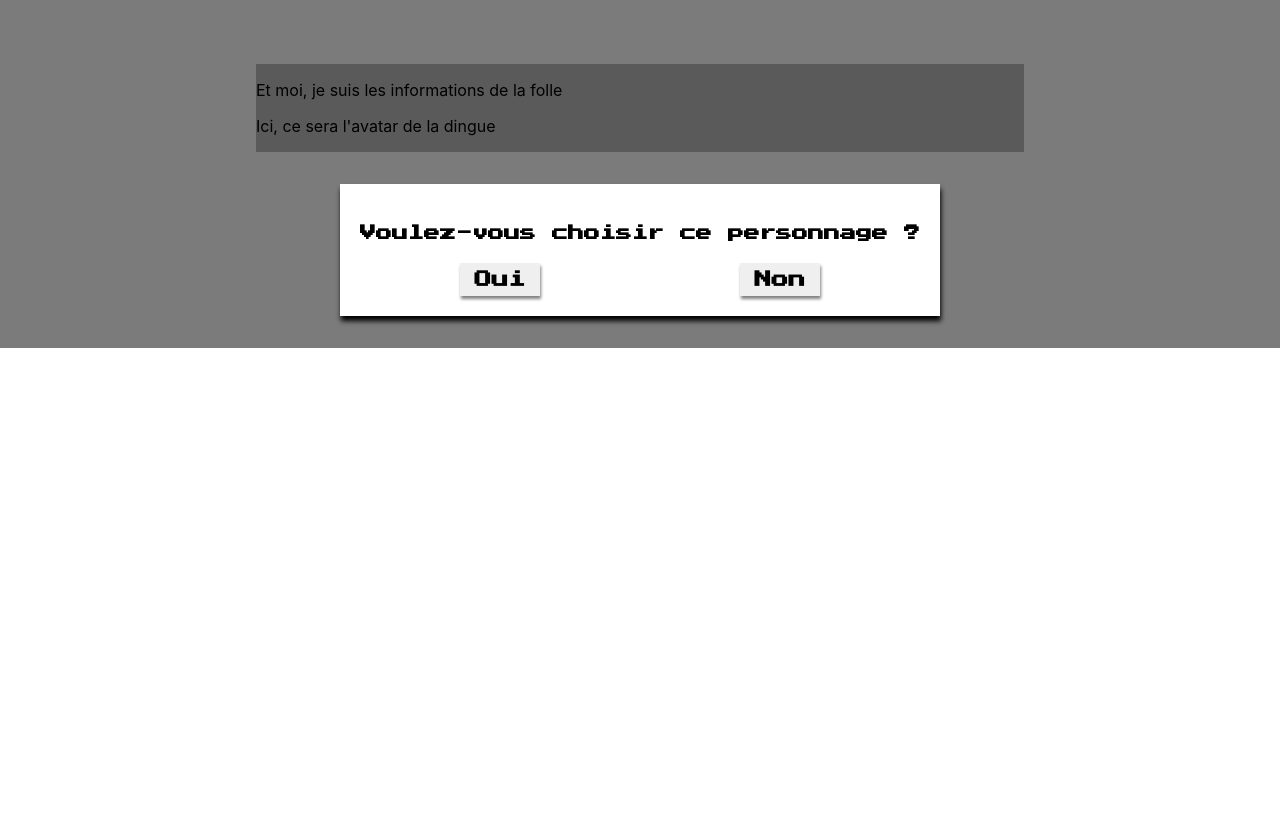
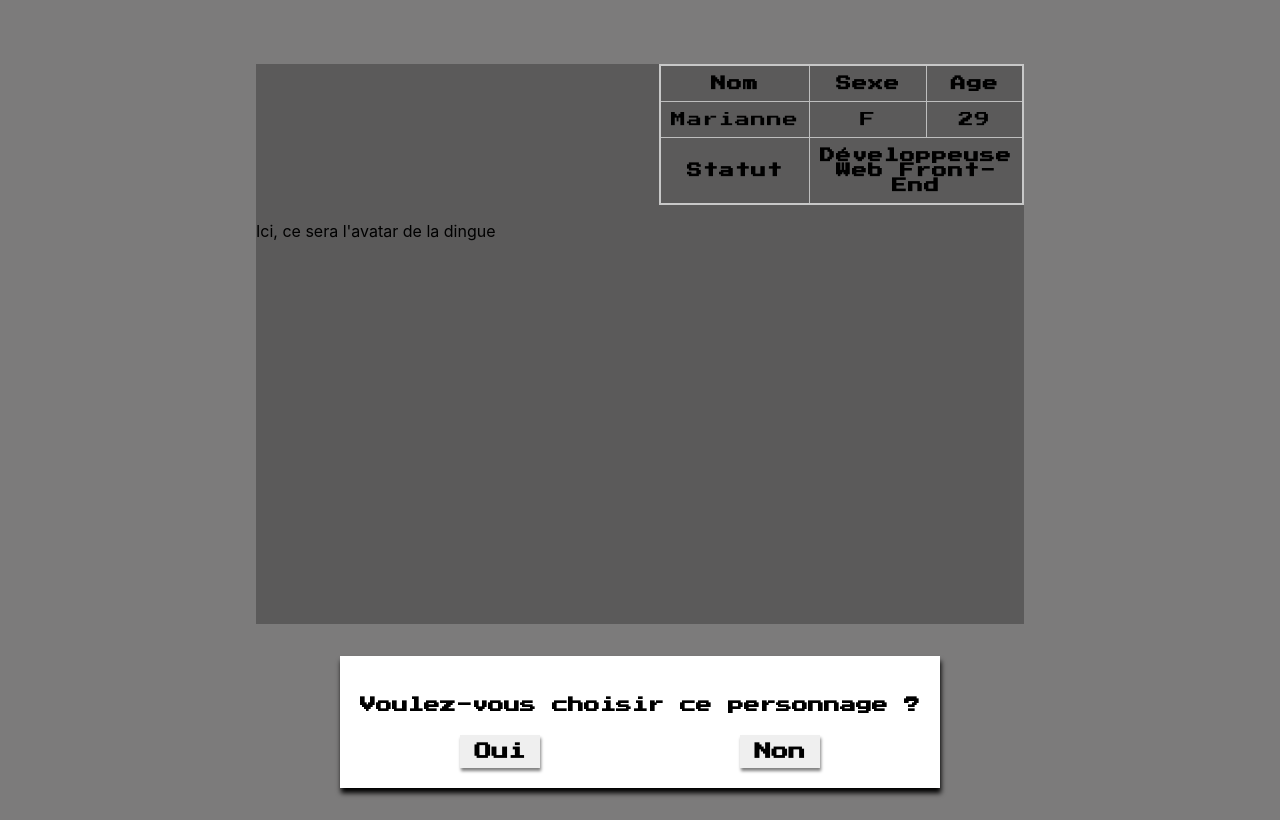
Before and after one commit to MariannePiquetNowak/curicculum-vitae, a React (Create React App) app: page / in a window 1280 px wide. Built offline with nearby package versions, Linux system fonts and the light colour scheme.

Commit message:
information content ok

```diff
--- a/src/assets/styles/container.scss
+++ b/src/assets/styles/container.scss
@@ -1,6 +1,6 @@
 .container {
     width: 60%;
-    height: 100%;
+    height: 70vh;
     margin: 2em 0;
     background-color: #5b5a5a;
 }
--- /dev/null
+++ b/src/assets/styles/info.scss
@@ -0,0 +1,28 @@
+.info-tab {
+   display: flex;
+   justify-content: right;
+    td,
+    th {
+        border: 1px solid rgb(190, 190, 190);
+        padding: 10px;
+    }
+}
+
+td {
+    text-align: center;
+}
+
+tr {
+    padding: 10px;
+}
+
+table {
+    border-collapse: collapse;
+    border: 2px solid rgb(200, 200, 200);
+    letter-spacing: 1px;
+    font-family: sans-serif;
+    font-size: .8rem;
+    width: 40%;
+    font-size: 15px;
+    font-family: 'Press Start 2P', ;
+}
--- a/src/components/container.js
+++ b/src/components/container.js
@@ -7,6 +7,7 @@ import Character from './character-main';
 // Styles
 import '../assets/styles/container.scss'
 import '../assets/styles/form.scss';
+import '../assets/styles/info.scss'
 import '../assets/font.scss';
 
 
--- a/src/components/info.js
+++ b/src/components/info.js
@@ -2,8 +2,23 @@ import React from 'react';
 
 const Info = () => {
 	return (
-		<div>
-			<p>Et moi, je suis les informations de la folle</p>
+		<div className="tab info-tab">
+			<table>
+				<tr>
+					<th scope="col">Nom</th>
+					<th scope="col">Sexe</th>
+					<th scope="col">Age</th>
+				</tr>
+				<tr>
+					<td>Marianne</td>
+					<td>F</td>
+					<td>29</td>
+				</tr>
+				<tr>
+					<th colspan="1">Statut</th>
+					<th colspan="2">Développeuse Web Front-End</th>
+				</tr>
+			</table>
 		</div>
 	)
 }
```
